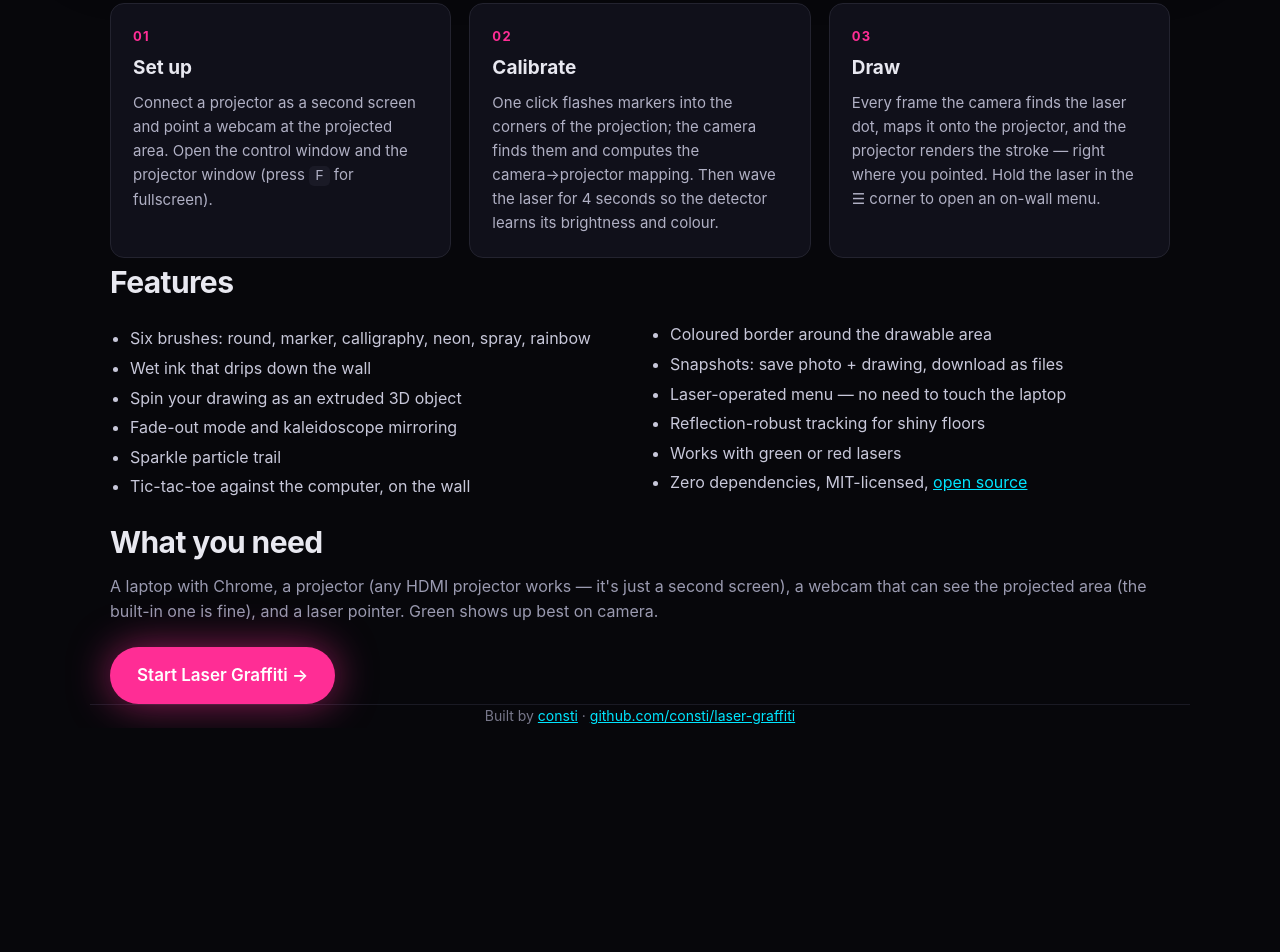
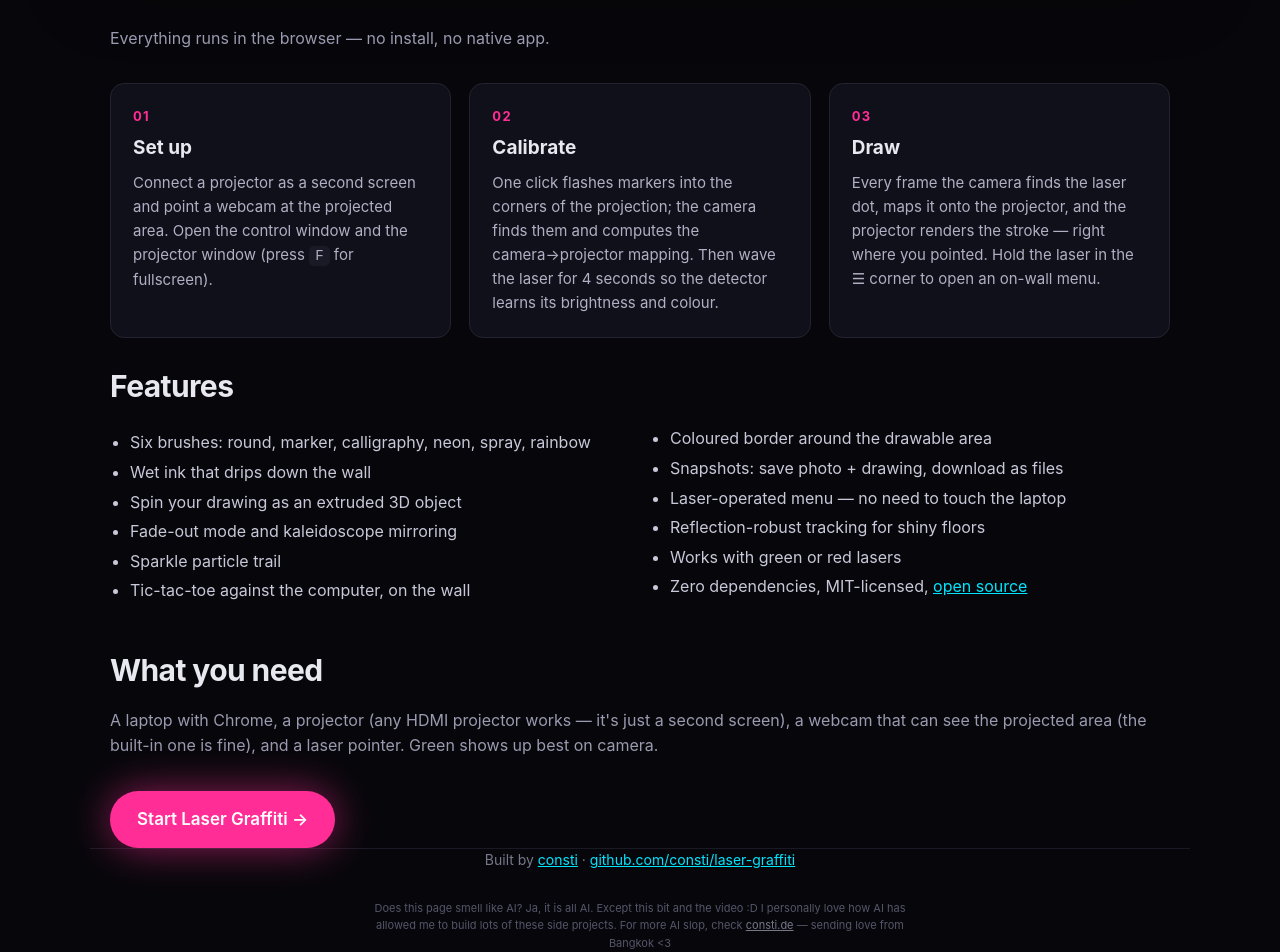
Before and after one commit to consti/laser-graffiti, a website with bundled scripts: page public/index.html in a window 1280 px wide. Shown: the part 1839-2791 px from the top of the page. Before the commit the page ends 2567 px from the top, so only its background shows below. Built offline with nearby package versions, Linux system fonts and the light colour scheme.

Commit message:
Landing: more heading spacing; footer note

```diff
--- a/public/index.html
+++ b/public/index.html
@@ -32,9 +32,9 @@
   .inspo { color: #8c8ca0; font-size: 15px; margin: 18px auto 0; max-width: 700px; }
   .inspo a { color: #c9c9dc; text-decoration: underline; text-underline-offset: 3px; }
   .inspo a:hover { color: #fff; }
-  section { padding: 50px 0; }
-  h2 { font-size: 30px; margin: 0 0 8px; letter-spacing: -0.02em; }
-  .sub { color: #9a9ab0; margin: 0 0 22px; }
+  section { padding: 64px 0; }
+  h2 { font-size: 30px; margin: 0 0 14px; padding-top: 24px; letter-spacing: -0.02em; }
+  .sub { color: #9a9ab0; margin: 0 0 32px; }
   .demo-wrap { border: 1px solid #23232f; border-radius: 14px; background: #000; overflow: hidden; box-shadow: 0 30px 80px rgba(0,0,0,.6); }
   #demo { display: block; width: 100%; aspect-ratio: 16/9; touch-action: none; cursor: crosshair; }
   #tools { display: flex; gap: 8px; flex-wrap: wrap; align-items: center; padding: 10px 12px; background: #10101a; border-top: 1px solid #23232f; }
@@ -52,6 +52,8 @@
   ul.feat li { margin: 4px 0; break-inside: avoid; }
   code { background: #1a1a26; padding: 2px 6px; border-radius: 5px; font-size: 14px; }
   footer { padding: 60px 0 120px; color: #77778a; font-size: 14px; text-align: center; border-top: 1px solid #1a1a24; margin-top: 80px; }
+  footer .ai { margin: 28px auto 0; max-width: 560px; font-size: 11px; line-height: 1.6; color: #55556a; }
+  footer .ai a { color: #77778a; }
   @media (max-width: 720px) {
     ul.feat { columns: 1; padding-left: 18px; }
     header { padding: 80px 0 24px; }
@@ -59,7 +61,7 @@
     .btn { padding: 12px 20px; font-size: 15px; }
     .video-wrap { margin-top: 36px; border-radius: 10px; }
     section { padding: 36px 0; }
-    h2 { font-size: 24px; }
+    h2 { font-size: 24px; padding-top: 12px; }
     .card { padding: 18px; }
     #tools { gap: 6px; padding: 8px; }
     #tools button, #tools select { padding: 5px 9px; font-size: 13px; }
@@ -129,6 +131,7 @@
 
 <footer class="wrap">
   Built by <a href="https://consti.de">consti</a> · <a href="https://github.com/consti/laser-graffiti">github.com/consti/laser-graffiti</a>
+  <p class="ai">Does this page smell like AI? Ja, it is all AI. Except this bit and the video :D I personally love how AI has allowed me to build lots of these side projects. For more AI slop, check <a href="https://consti.de">consti.de</a> — sending love from Bangkok &lt;3</p>
 </footer>
 <script type="module" src="demo.js"></script>
 </body>
```
